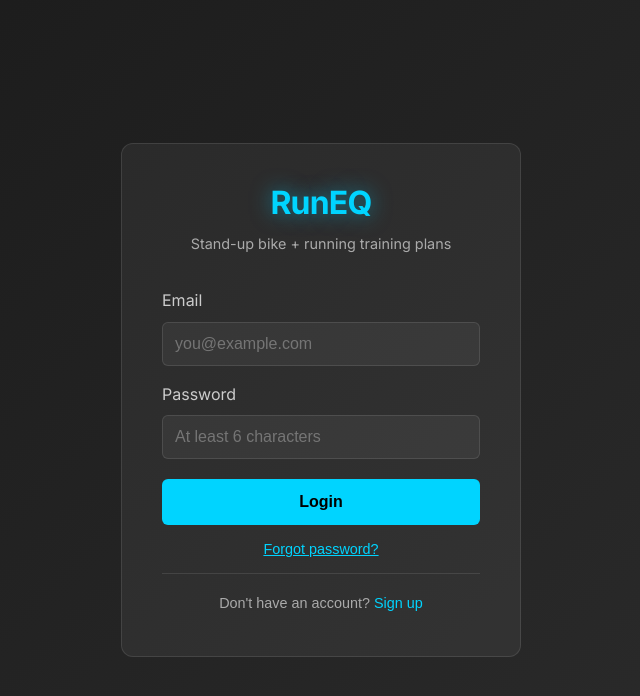
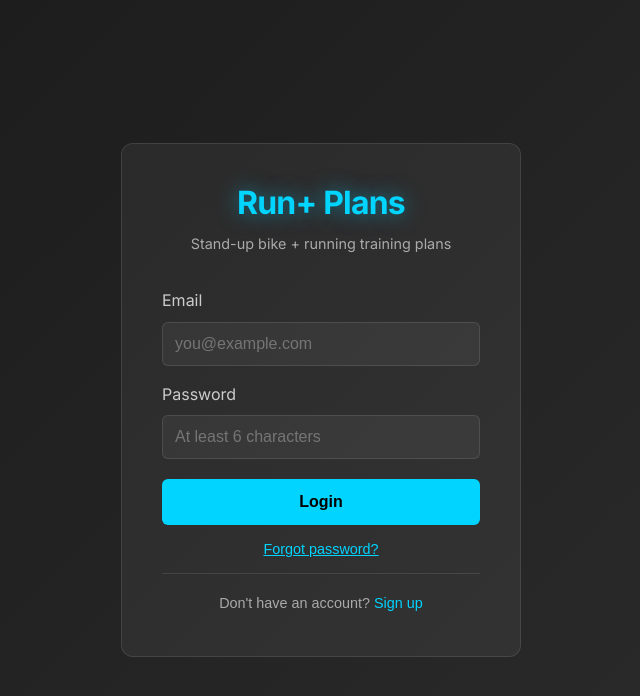
Before and after one commit to herrenbrad/run-plus-plans, a React (Create React App) app: page /onboarding in a window 1280 px wide. Shown: the top 696 px of the page, without its empty margins (319-959 px from the left). Built offline with nearby package versions, Linux system fonts and the light colour scheme; no server answers.

Commit message:
Update branding from RunEQ to Run+ Plans in UI

```diff
--- a/src/components/Auth.js
+++ b/src/components/Auth.js
@@ -112,7 +112,7 @@ function Auth() {
           marginBottom: '8px',
           fontSize: '2rem'
         }}>
-          RunEQ
+          Run+ Plans
         </h1>
         <p style={{
           textAlign: 'center',
--- a/src/components/LandingPage.js
+++ b/src/components/LandingPage.js
@@ -19,7 +19,7 @@ function LandingPage() {
         <div className="container">
           <div style={{ textAlign: 'center', padding: '60px 0' }}>
             <h1 style={{ fontSize: '2.5rem', marginBottom: '16px' }}>
-              RunEQ
+              Run+ Plans
             </h1>
             <p style={{ fontSize: '1.25rem', color: '#AAAAAA', marginBottom: '32px', maxWidth: '600px', margin: '0 auto 32px' }}>
               The intelligent training app that adapts to your equipment, climate, and life.
@@ -58,7 +58,7 @@ function LandingPage() {
 
             {/* Competitive Advantages */}
             <div className="card" style={{ marginBottom: '32px', textAlign: 'left' }}>
-              <h3 style={{ textAlign: 'center', marginBottom: '20px' }}>Why RunEQ vs Others?</h3>
+              <h3 style={{ textAlign: 'center', marginBottom: '20px' }}>Why Run+ Plans vs Others?</h3>
               <div style={{ display: 'grid', gridTemplateColumns: '1fr', gap: '12px' }}>
                 <div style={{ display: 'flex', alignItems: 'center', gap: '12px' }}>
                   <span style={{ color: '#00FF88', fontSize: '1.2rem' }}>✓</span>
--- a/src/components/OnboardingFlow.js
+++ b/src/components/OnboardingFlow.js
@@ -1247,7 +1247,7 @@ function OnboardingFlow({ onComplete }) {
         return (
           <div>
             <h2 style={{ color: '#FFFFFF', fontWeight: '700', fontSize: '1.75rem', marginBottom: '16px' }}>Equipment & Training Preferences</h2>
-            <p><strong>🚀 Unique to RunEQ!</strong> We're the only app with equipment-specific training.</p>
+            <p><strong>🚀 Unique to Run+ Plans!</strong> We're the only app with equipment-specific training.</p>
 
             {/* Stand-up Bike Equipment */}
             <div style={{ marginBottom: '32px' }}>
@@ -1451,7 +1451,7 @@ function OnboardingFlow({ onComplete }) {
             {/* Training Philosophy */}
             <div>
               <h3 style={{ color: '#FFFFFF', fontWeight: '600', fontSize: '1.5rem', marginBottom: '12px' }}>Choose Your Training System</h3>
-              <p style={{ color: '#E5E7EB', fontSize: '1rem' }}><strong style={{ color: '#F8F9FA' }}>🎯 RunEQ Advantage:</strong> Multiple proven methodologies coming soon!</p>
+              <p style={{ color: '#E5E7EB', fontSize: '1rem' }}><strong style={{ color: '#F8F9FA' }}>🎯 Run+ Plans Advantage:</strong> Multiple proven methodologies coming soon!</p>
               <div style={{ display: 'grid', gap: '16px' }}>
                 {[
                   {
@@ -1637,7 +1637,7 @@ function OnboardingFlow({ onComplete }) {
             <p>Based on your preferences, here's what makes your plan unique:</p>
 
             <div className="card" style={{ background: 'rgba(0, 212, 255, 0.1)', border: '1px solid rgba(0, 212, 255, 0.3)' }}>
-              <h3>Your RunEQ Profile</h3>
+              <h3>Your Run+ Plans Profile</h3>
               <div style={{ display: 'grid', gap: '12px', textAlign: 'left' }}>
                 <div><strong>Goal:</strong> {formData.raceDistance} race training</div>
                 {formData.raceElevationProfile && (
```
